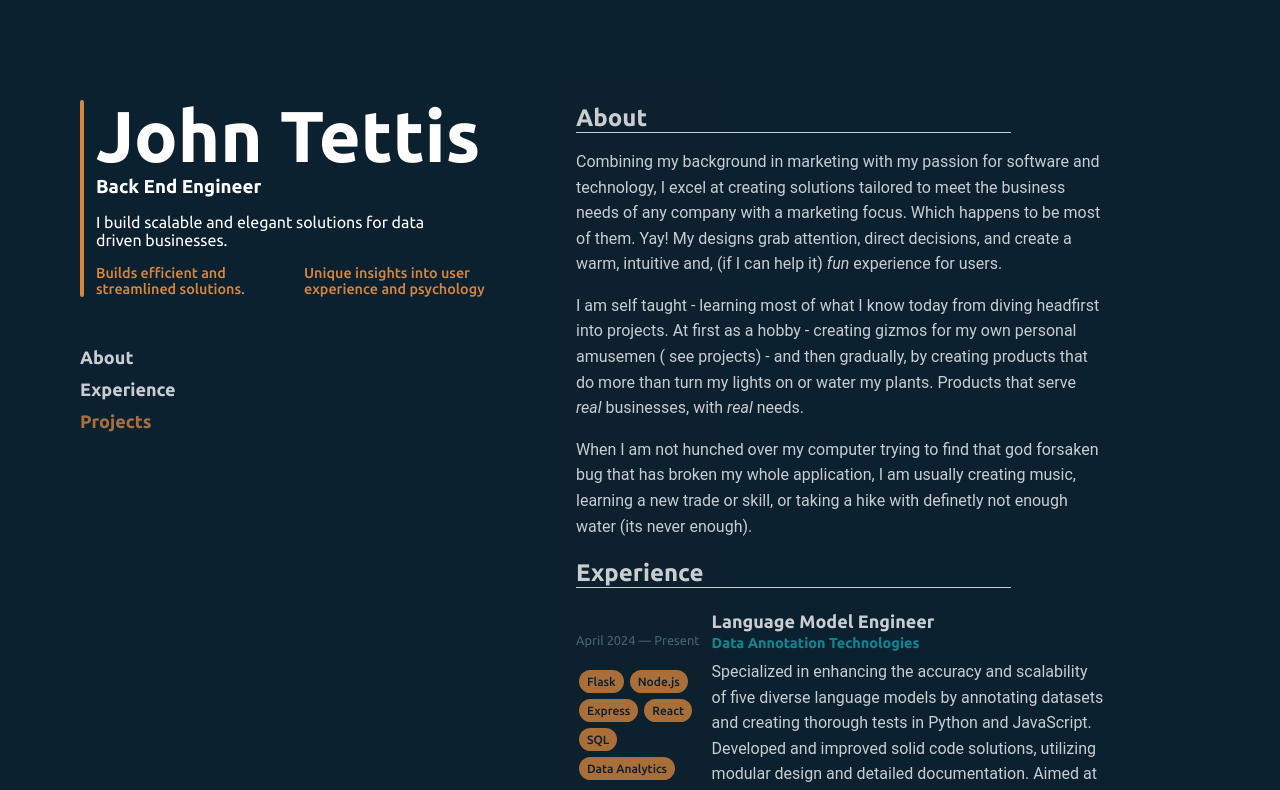
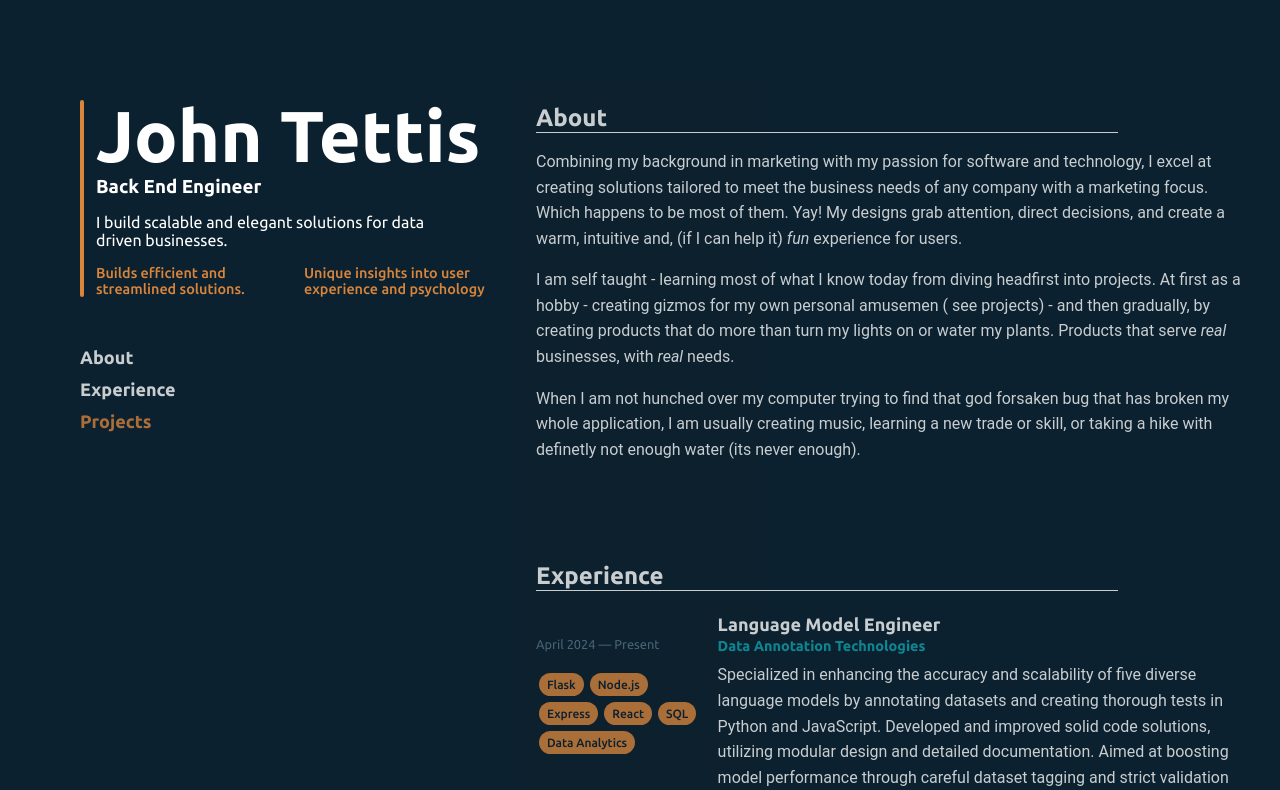
Before and after one commit to john-tettis/portfolio-updated, a React (Create React App) app: page / in a window 1280 px wide. Shown: the top 790 px of the page. Built offline with nearby package versions, Linux system fonts and the light colour scheme.

Commit message:
just playing around with spacing and gaps

```diff
--- a/src/styles/Column.css
+++ b/src/styles/Column.css
@@ -1,5 +1,5 @@
 .column{
-    max-width:55rem;
+    max-width:60rem;
     margin-right: 0;
 }
 .column-left{
@@ -16,10 +16,10 @@
 
 @media  screen and (min-width:1200px) {
     .column{
+        max-width:54rem;
         /* background-color: rgba(139, 118, 255, 0.3); */
-        max-width:40rem;
         overflow-x: hidden;
-        margin-right: calc(50% - 30rem);
+        margin-right: calc(50% - 39rem);
 
     }
 
--- a/src/styles/ScrollSection.css
+++ b/src/styles/ScrollSection.css
@@ -23,6 +23,9 @@
 
 /* Non WebKit-based browsers */
 .scroll-section{
+  display: flex;
+  flex-direction: column;
+  gap:4rem;
   text-align:left;
   color:white;
   scrollbar-color: rgb(169, 146, 116) var(--color-2);
```
